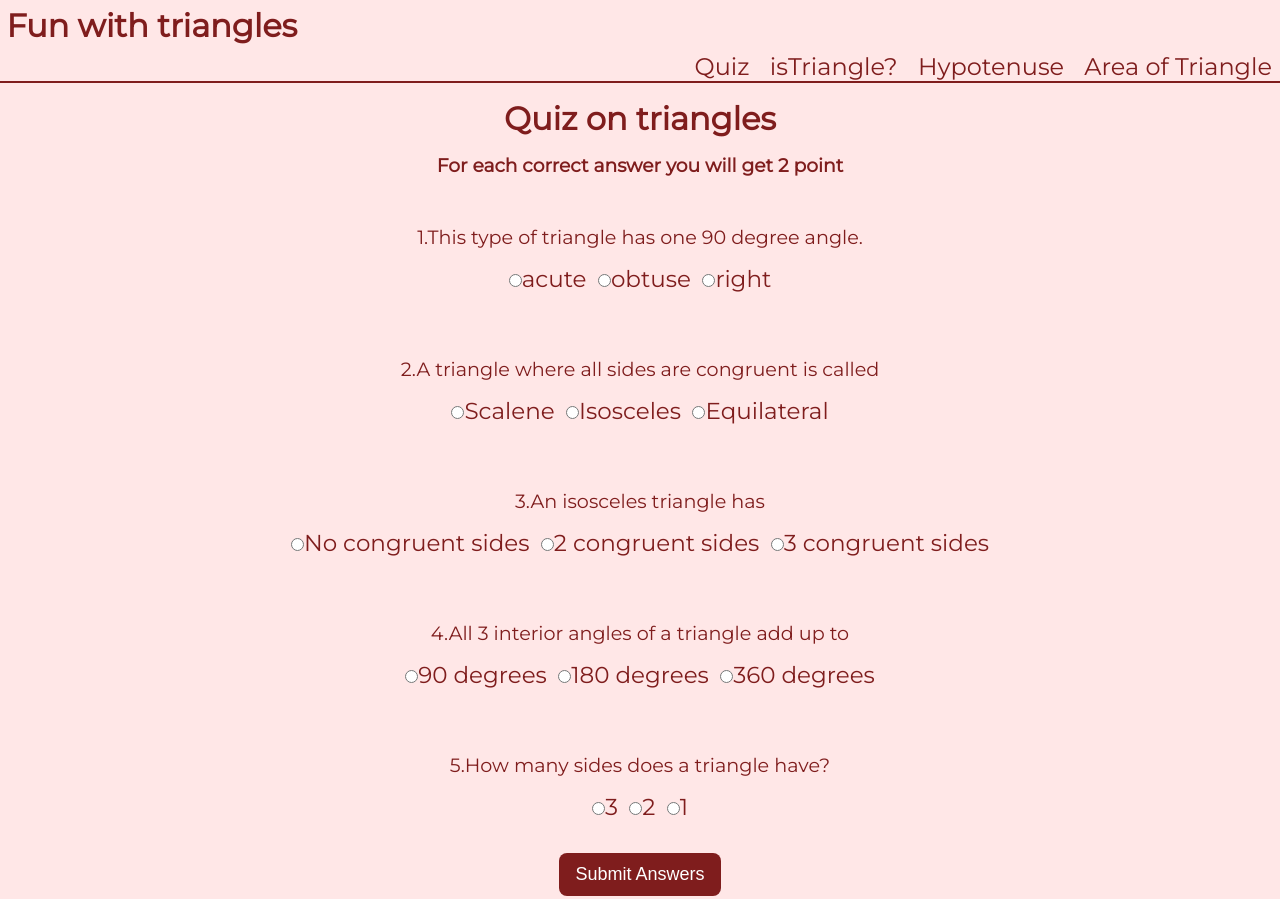
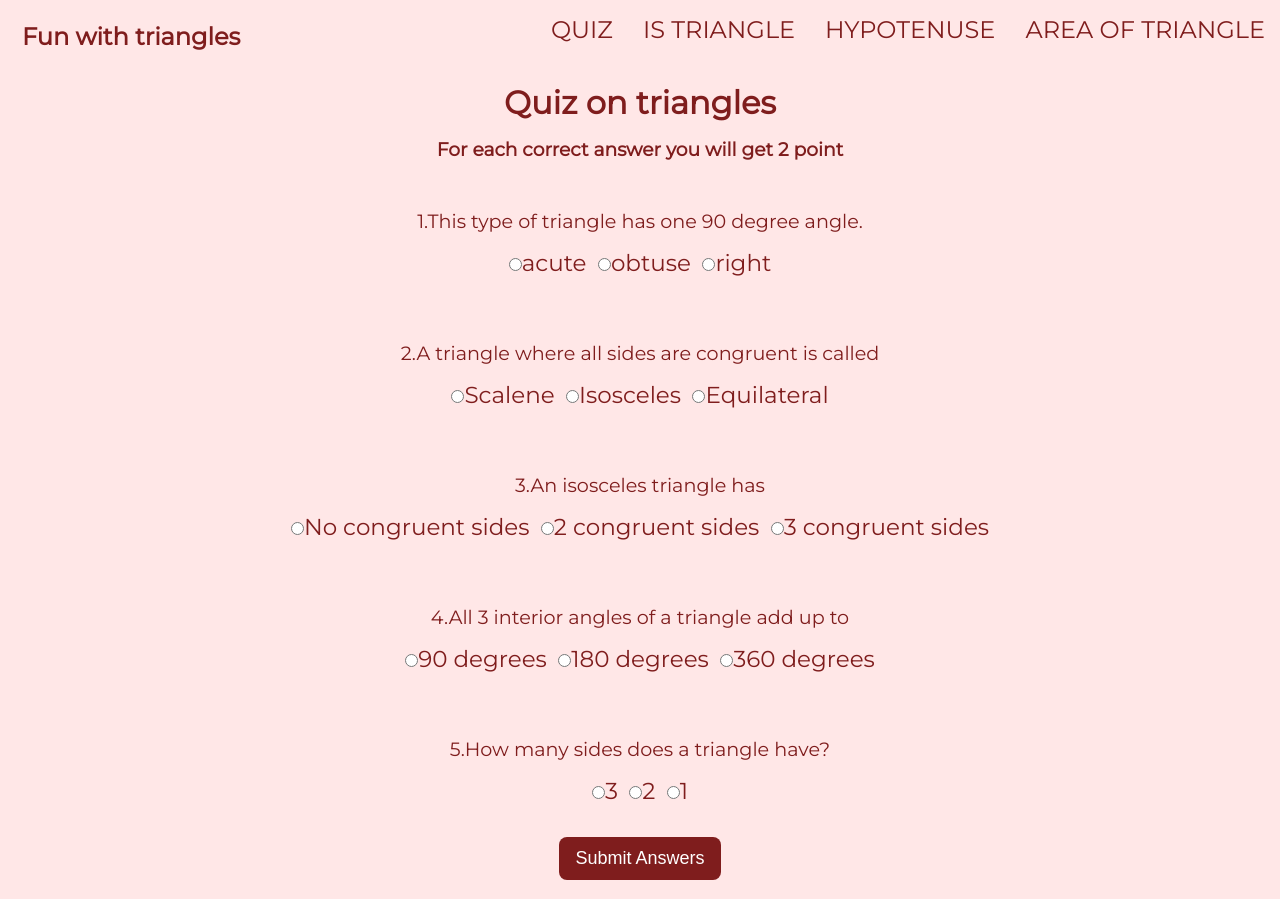
Before and after one commit to amirnathani9/FunWithTriangles-mark12, a plain HTML site: page index.html in a window 1280 px wide. Shown: the top 899 px of the page. Drawn offline with Linux system fonts and the light colour scheme.

Commit message:
updated navbar

```diff
--- a/index.html
+++ b/index.html
@@ -10,16 +10,17 @@
     </head>
 
     <body>
-        <header>
-            <h1>Fun with triangles</h1>
-            <nav class="">
-                <a href="/">Quiz</a>
-                <a href="pages/isTriangle.html">isTriangle?</a>
-                <a href="pages/hypotenuse.html">Hypotenuse</a>
-                <a href="pages/areaTriangle.html">Area of Triangle</a>
-            </nav>
-            <hr>
-        </header>
+        <nav>
+            <div class="logo"><a href="/index.html">Fun with triangles</a></div>
+            <div class="openMenu"><i class="fa fa-bars"></i></div>
+            <ul class="mainMenu">
+                <li><a href="/index.html" class="active">Quiz</a></li>
+                <li><a href="/pages/isTriangle.html">is Triangle</a></li>
+                <li><a href="/pages/hypotenuse.html">Hypotenuse</a></li>
+                <li><a href="/pages/areaTriangle.html">Area of Triangle</a></li>
+                <div class="closeMenu"><i class="fa fa-times"></i></div>
+            </ul>
+        </nav>
         <main class="quiz-main">
             <h1>Quiz on triangles</h1>
             <h3>For each correct answer you will get 2 point</h3>
--- a/scripts/quiz.js
+++ b/scripts/quiz.js
@@ -20,3 +20,19 @@ function calculateScore(){
 }
 
 btnSubmit.addEventListener("click",calculateScore)
+
+// for nav toggle
+const mainMenu = document.querySelector('.mainMenu');
+const closeMenu = document.querySelector('.closeMenu');
+const openMenu = document.querySelector('.openMenu');
+
+openMenu.addEventListener('click',show);
+closeMenu.addEventListener('click',close);
+
+function show(){
+    mainMenu.style.display = 'flex';
+    mainMenu.style.top = '0';
+}
+function close(){
+    mainMenu.style.top = '-120%';
+}
--- a/style.css
+++ b/style.css
@@ -24,26 +24,7 @@ body{
 
 
 
-/* Header */
-
-header {
-  background-color:#ffe7e7;
-  color: var(--primary-color);
-}
-
-header h1 {
-  text-align: initial;
-}
-
-nav {
-  text-align: right;
-}
-
-nav > a {
-  padding: 0 0.5rem;
-}
-
-/* Main */
+/* Main
 
 main {
   margin: 0 0 7rem;
@@ -51,7 +32,7 @@ main {
 
 main h1 {
   margin: 1rem;
-}
+} */
 
 /*  Input */
 .container {
@@ -141,3 +122,76 @@ a{
     height: 110px;
     width: 100%;
 }
+
+/*Navbar toggle  */
+nav {
+  background-color: #ffe7e7;
+  display: flex;
+  justify-content: space-between;
+}
+nav .mainMenu {
+  display: flex;
+  list-style: none;
+}
+nav .mainMenu li a {
+  display: inline-block;
+  padding: 15px;
+  text-decoration: none;
+  text-transform: uppercase;
+  color: #fff;
+  font-size: 1.5rem;
+  color: var(--primary-color);
+}
+
+nav .openMenu {
+  font-size: 2rem;
+  margin: 20px;
+  display: none;
+  cursor: pointer;
+}
+nav .mainMenu .closeMenu {
+  font-size: 2rem;
+  display: none;
+  cursor: pointer;
+}
+
+nav .logo {
+  margin: 6px;
+  font-size:xx-large;
+  cursor: pointer;
+  color: var(--primary-color);
+  display: block;
+  max-width: 270px;
+  max-height: 70px;
+  font-weight: bolder;
+  box-sizing: border-box;
+  padding: 0.5rem 1rem;
+}
+
+@media(max-width: 800px){
+  nav .mainMenu {
+      height: 100vh;
+      position: fixed;
+      top: 0;
+      right: 0;
+      left: 0;
+      z-index: 10;
+      flex-direction: column;
+      justify-content: center;
+      align-items: center;
+      background: #ffe7e7;
+      transition: top 1s ease;
+      display: none;
+  }
+  nav .mainMenu .closeMenu {
+      display: block;
+      position: absolute;
+      top: 20px;
+      right: 20px;
+
+  }
+  nav .openMenu {
+      display: block;
+  }
+
+}
--- a/styles/quiz.css
+++ b/styles/quiz.css
@@ -23,25 +23,7 @@ body {
     text-align: center;
 }
 
-/* Header */
 
-header {
-    background-color: #ffe7e7;
-    color: var(--primary-color);
-}
-
-header h1 {
-    text-align: initial;
-    padding: 0.4rem;
-}
-
-nav {
-    text-align: right;
-}
-
-nav>a {
-    padding: 0 0.5rem;
-}
 
 /* Main */
 
@@ -142,3 +124,76 @@ a {
     height: 70px;
     width: 100%;
 }
+
+/*Navbar toggle  */
+nav {
+    background-color: #ffe7e7;
+    display: flex;
+    justify-content: space-between;
+}
+nav .mainMenu {
+    display: flex;
+    list-style: none;
+}
+nav .mainMenu li a {
+    display: inline-block;
+    padding: 15px;
+    text-decoration: none;
+    text-transform: uppercase;
+    color: #fff;
+    font-size: 1.5rem;
+    color: var(--primary-color);
+}
+
+nav .openMenu {
+    font-size: 2rem;
+    margin: 20px;
+    display: none;
+    cursor: pointer;
+}
+nav .mainMenu .closeMenu {
+    font-size: 2rem;
+    display: none;
+    cursor: pointer;
+}
+
+nav .logo {
+    margin: 6px;
+    font-size:xx-large;
+    cursor: pointer;
+    color: var(--primary-color);
+    display: block;
+    max-width: 270px;
+    max-height: 70px;
+    font-weight: bolder;
+    box-sizing: border-box;
+    padding: 0.5rem 1rem;
+}
+
+@media(max-width: 800px){
+    nav .mainMenu {
+        height: 100vh;
+        position: fixed;
+        top: 0;
+        right: 0;
+        left: 0;
+        z-index: 10;
+        flex-direction: column;
+        justify-content: center;
+        align-items: center;
+        background: #ffe7e7;
+        transition: top 1s ease;
+        display: none;
+    }
+    nav .mainMenu .closeMenu {
+        display: block;
+        position: absolute;
+        top: 20px;
+        right: 20px;
+
+    }
+    nav .openMenu {
+        display: block;
+    }
+
+}
```
Also changed, not shown: pages/areaTriangle.html (+11 -12 lines), pages/hypotenuse.html (+11 -10 lines), pages/isTriangle.html (+12 -11 lines), scripts/areaTriangle.js (+16 -0 lines), scripts/hypotenuse.js (+16 -0 lines), scripts/isTriangle.js (+16 -0 lines).
